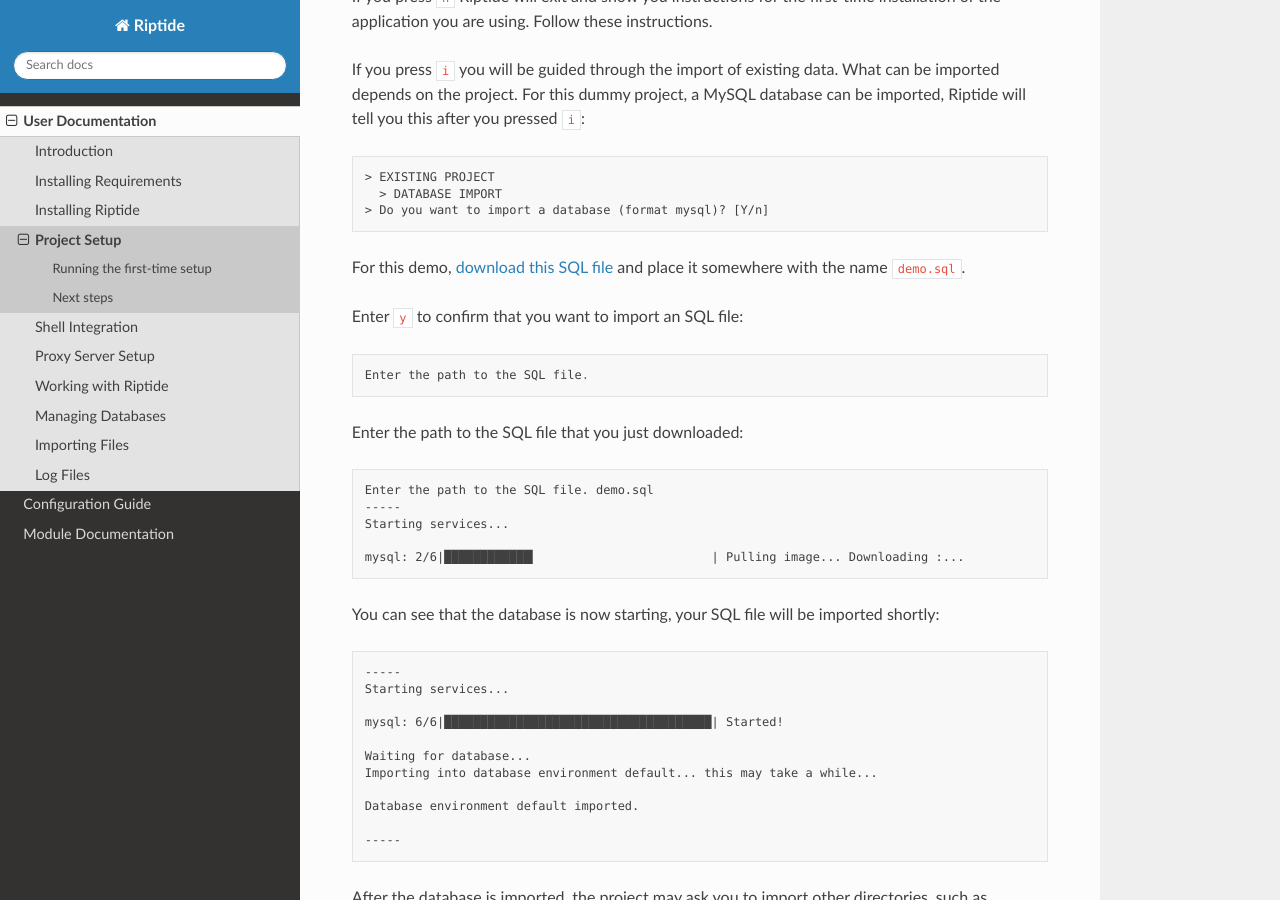
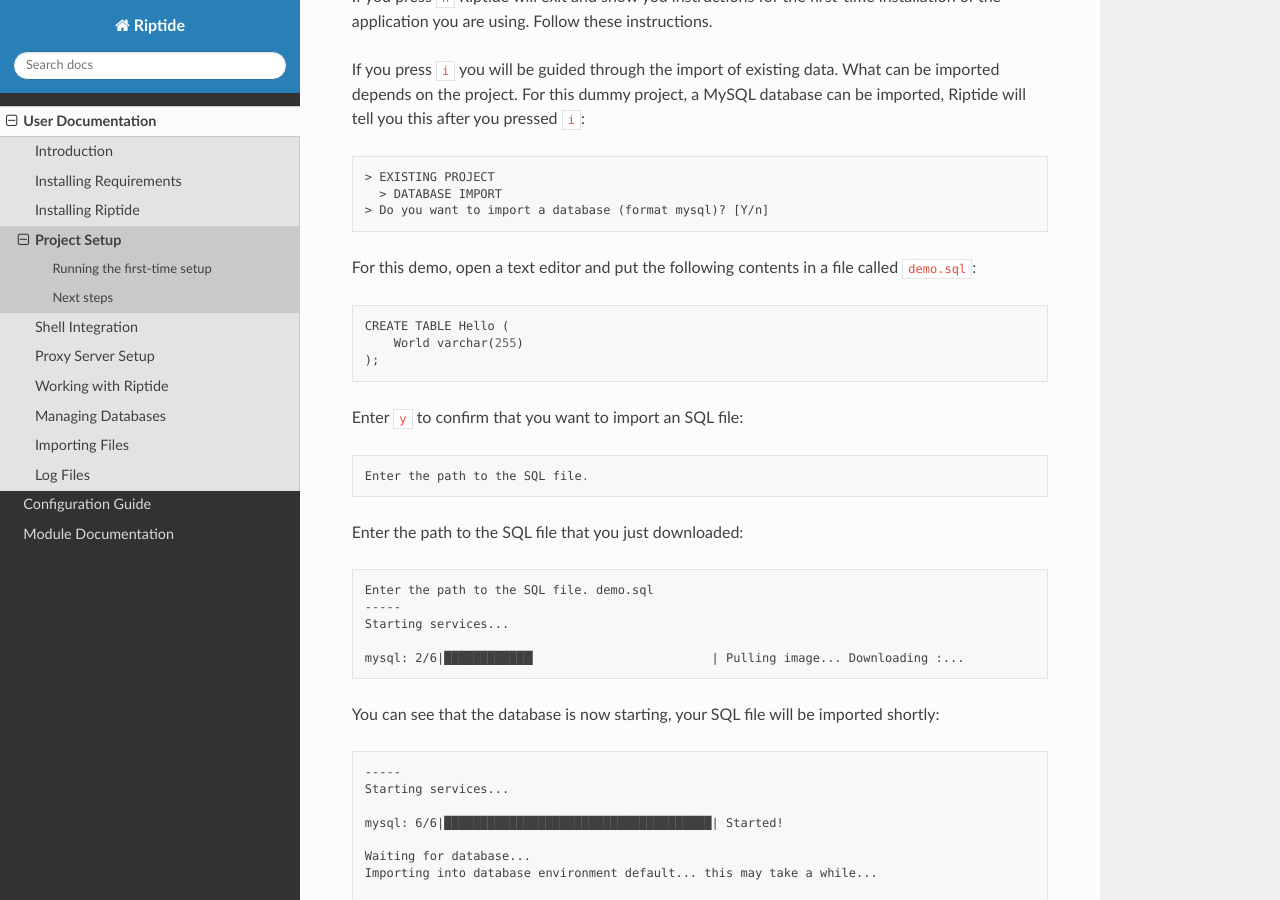
Before and after one commit to theCapypara/riptide-docs, a Sphinx documentation site: the page built from source/user_docs/4_project.rst, in a window 1280 px wide and 900 px high, scrolled down 1846 px. Built offline with Sphinx 7.4.7 and the Read the Docs theme 2.0.0, drawn with Linux system fonts in a browser that asks for light colours; formulas are drawn with MathJax 3.

Commit message:
Update for SQL tutorial part

```diff
--- a/source/user_docs/4_project.rst
+++ b/source/user_docs/4_project.rst
@@ -95,7 +95,11 @@
     > DATABASE IMPORT
   > Do you want to import a database (format mysql)? [Y/n]
 
-For this demo, `download this SQL file </_static/demo.sql>`_ and place it somewhere with the name ``demo.sql``.
+For this demo, open a text editor and put the following contents in a file called ``demo.sql``::
+
+  CREATE TABLE Hello (
+      World varchar(255)
+  );
 
 Enter ``y`` to confirm that you want to import an SQL file::
 
--- a/source/user_docs/6_proxy.rst
+++ b/source/user_docs/6_proxy.rst
@@ -208,6 +208,7 @@
       location /___riptide_proxy_ws {
         proxy_pass http://127.0.0.1:<INSERT PROXY HTTP PORT HERE>;
         proxy_http_version 1.1;
+        proxy_set_header Host $host;
         proxy_set_header Upgrade $http_upgrade;
         proxy_set_header Connection "Upgrade";
       }
```
Also changed, not shown: 1 other file.
